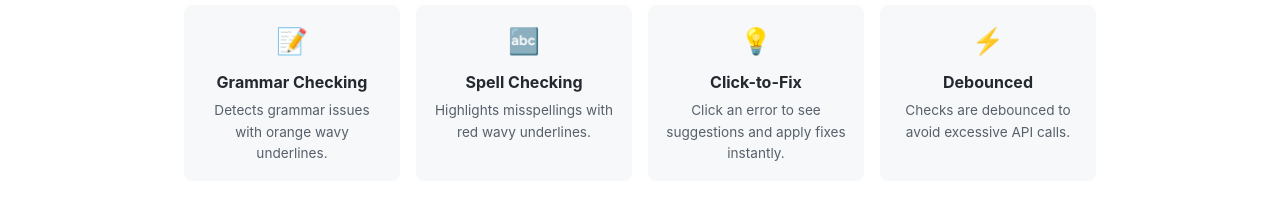
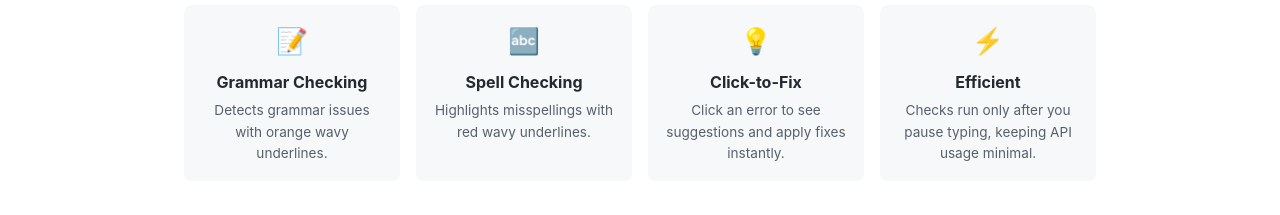
Before and after one commit to FurqanSoftware/prosemirror-languagetool, a website: page docs/index.html in a window 1280 px wide. Shown: the part 271-486 px from the top of the page. Drawn offline with nearby package versions, Linux system fonts and the light colour scheme; no server answers.

Commit message:
Update index.html

```diff
--- a/docs/index.html
+++ b/docs/index.html
@@ -324,8 +324,8 @@
                 </div>
                 <div class="feature-card">
                     <span class="emoji">&#x26A1;</span>
-                    <strong>Debounced</strong>
-                    <p>Checks are debounced to avoid excessive API calls.</p>
+                    <strong>Efficient</strong>
+                    <p>Checks run only after you pause typing, keeping API usage minimal.</p>
                 </div>
             </div>
 
```
